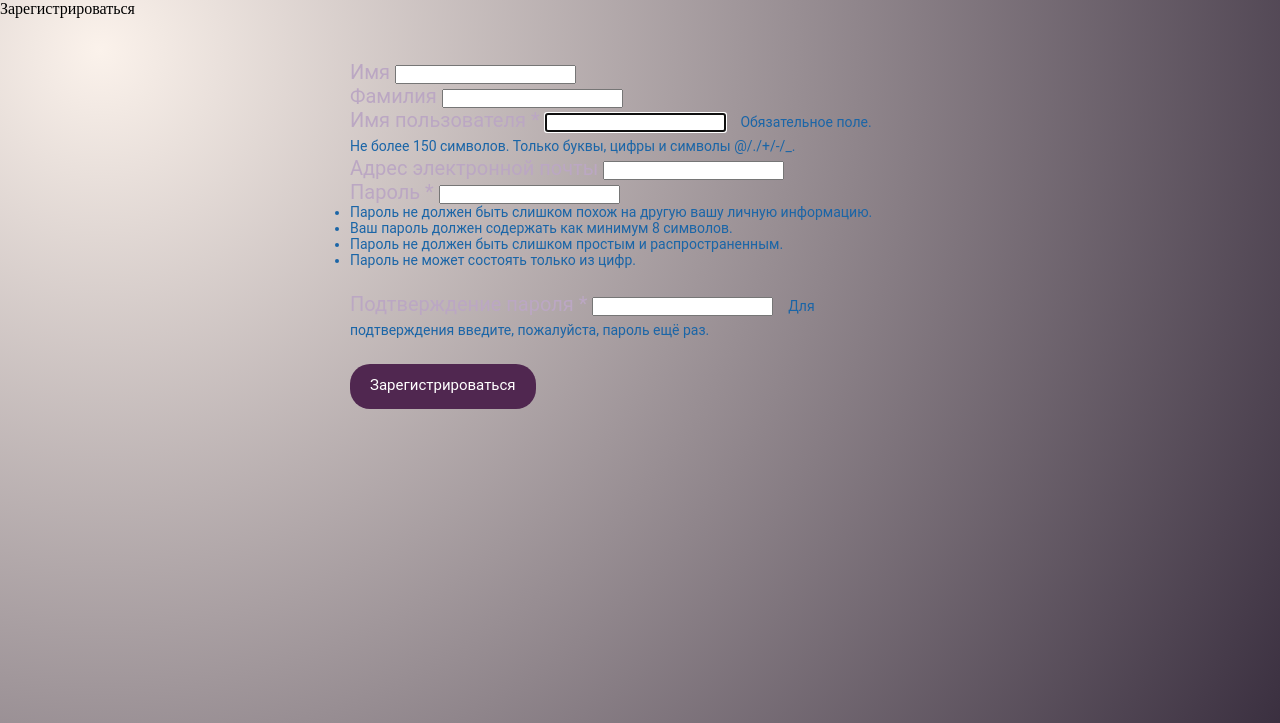
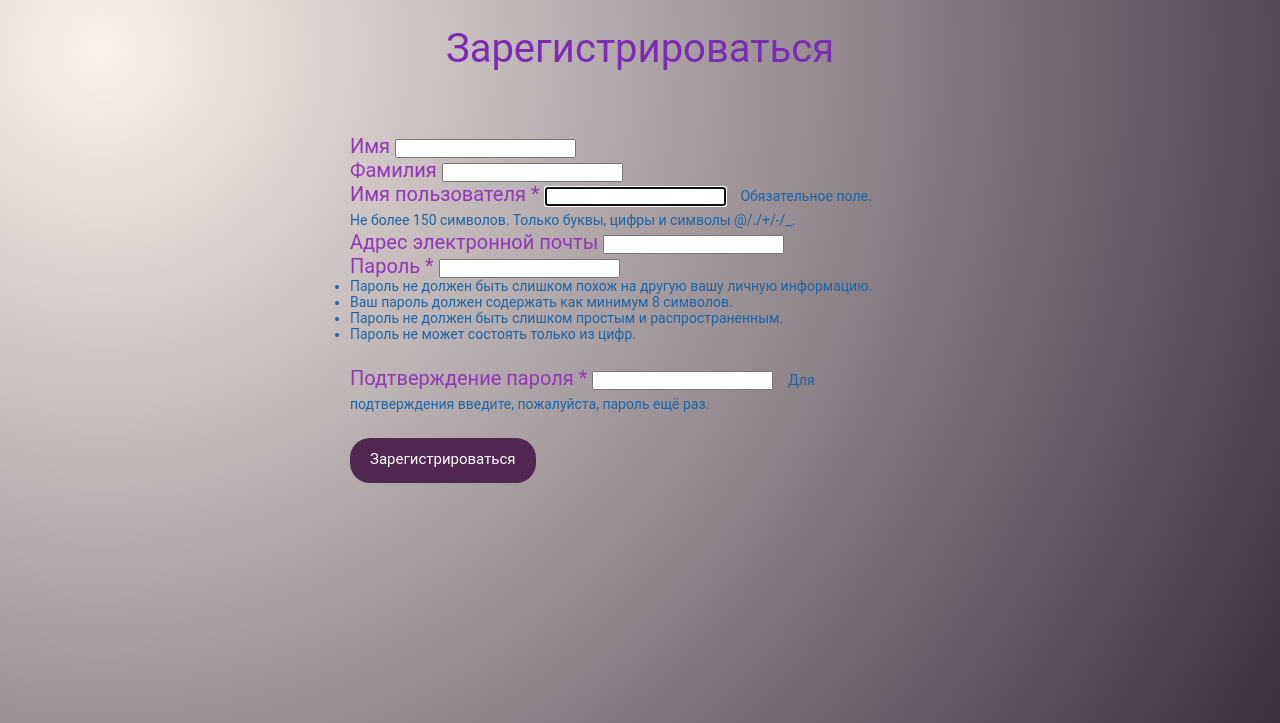
Before and after one commit to IrinaPolt/cards, a Django app: page /accounts/signup/ in a window 1280 px wide. Shown: the top 723 px of the page. Run offline with Django 4.2, Linux system fonts and the light colour scheme.

Commit message:
деплой

```diff
--- a/cards_project/cards_project/urls.py
+++ b/cards_project/cards_project/urls.py
@@ -1,19 +1,20 @@
 from django.conf import settings
-from django.conf.urls.static import static
 from django.contrib import admin
-from django.urls import include, path
+from django.urls import include, path, re_path
+from django.views.static import serve
+
+
+static_urlpatterns = [
+    re_path(r'^media/(?P<path>.*)$', serve,
+            {'document_root': settings.MEDIA_ROOT}),
+    re_path(r'^static/(?P<path>.*)$', serve,
+            {'document_root': settings.STATIC_ROOT}),
+]
+
 
 urlpatterns = [
     path('admin/', admin.site.urls),
     path('accounts/', include('users.urls')),
-    path('', include('cards.urls'))
+    path('', include('cards.urls')),
+    path('', include(static_urlpatterns)),
 ]
-
-if settings.DEBUG:
-    from django.contrib.staticfiles.urls import staticfiles_urlpatterns
-    urlpatterns += staticfiles_urlpatterns()
-
-if settings.DEBUG:
-    urlpatterns += static(
-        settings.MEDIA_URL, document_root=settings.MEDIA_ROOT
-    )
--- a/cards_project/requirements.txt
+++ b/cards_project/requirements.txt
@@ -1,2 +1,4 @@
 Django==3.2.16
 python-dotenv==0.21.0
+psycopg2-binary==2.8.6
+gunicorn==20.0.4
--- a/cards_project/static/css/styles.css
+++ b/cards_project/static/css/styles.css
@@ -12,7 +12,18 @@ body {
       padding-left: 50px;
   }
 
-
+  .user_title {
+    color: rgb(125, 43, 180);
+    font-family: Roboto;
+    font-size: 40px;
+    text-align: center;
+    margin-left: 250px;
+    margin-right: 250px;
+    margin-top: 5px;
+    border-radius: 30px;
+    padding-bottom: 20px;
+    padding-top: 20px;
+  }
   .card-header {
     font-family: Roboto;
     font-size: 30pt;
@@ -28,7 +39,7 @@ body {
   .card-body-signup {
     font-family: Roboto;
     font-size: 15pt;
-    color: #bba7c3;
+    color: #9435b9;
     margin-left: 350px;
     margin-right: 400px;
   }
--- a/cards_project/templates/users/signup.html
+++ b/cards_project/templates/users/signup.html
@@ -1,7 +1,7 @@
 {% extends "base.html" %}
 {% block title %}Зарегистрироваться{% endblock %}
 {% block content %}
-    <div class="user_title">
+    <div class="user_title" >
       Зарегистрироваться
     </div>
     <br>
--- a/cards_project/users/views.py
+++ b/cards_project/users/views.py
@@ -9,5 +9,5 @@ User = get_user_model()
 
 class SignUp(CreateView):
     form_class = CreationForm
-    success_url = reverse_lazy('quizzes:index')
+    success_url = reverse_lazy('cards:index')
     template_name = 'users/signup.html'
```
Also changed, not shown: cards_project/cards_project/settings.py (+14 -7 lines), cards_project/users/migrations/__init__.py (deleted), 1 other file.
